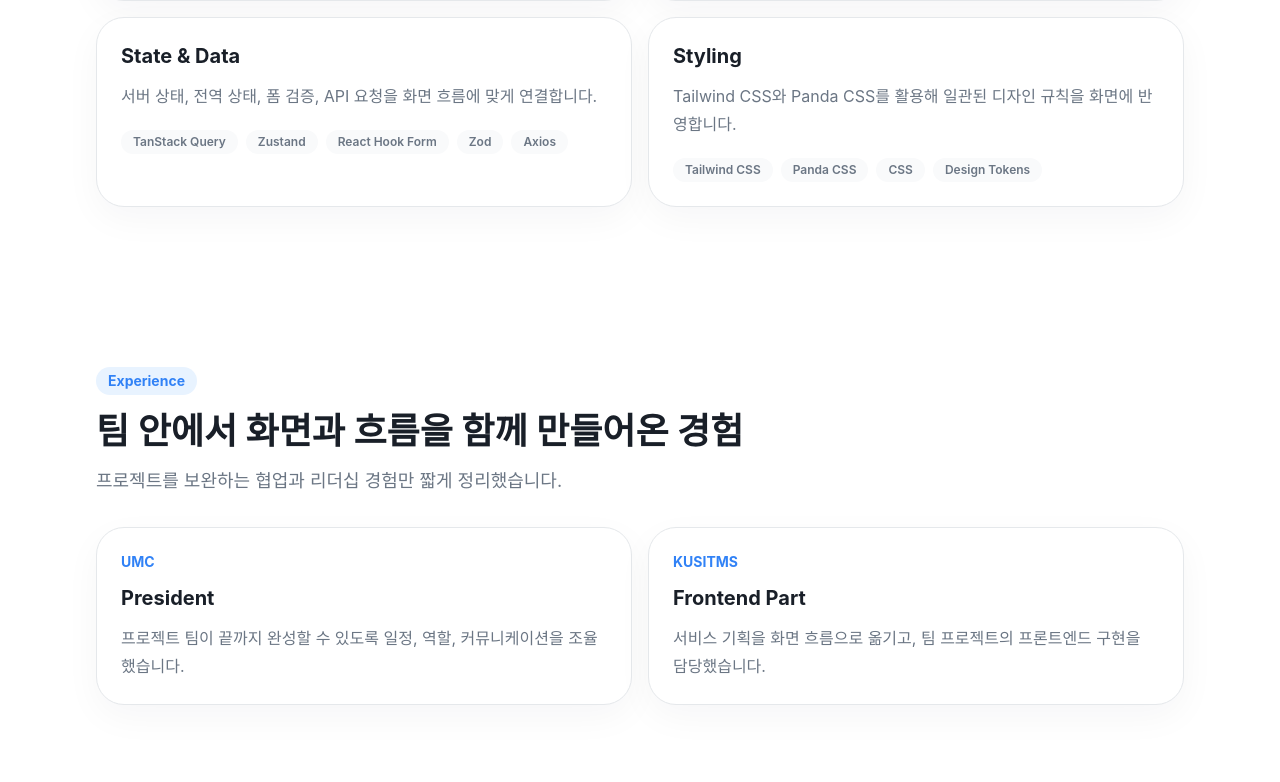
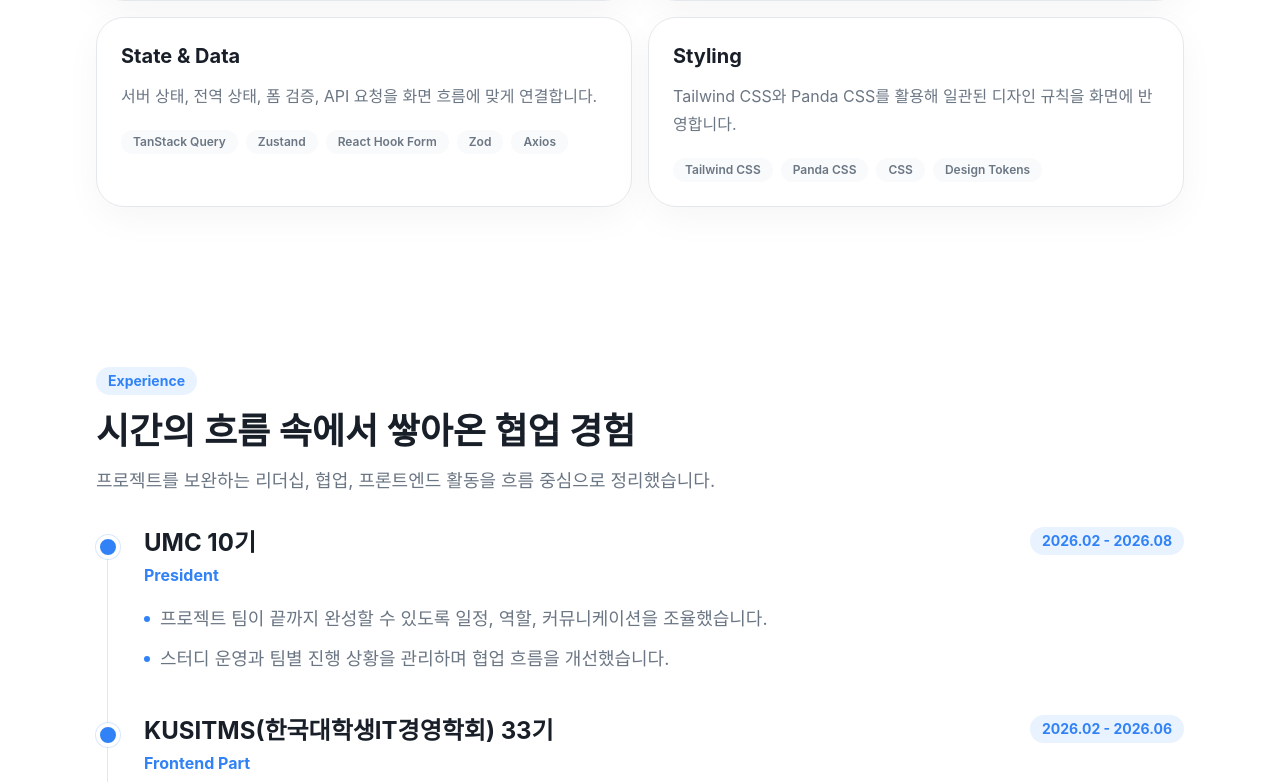
Before and after one commit to sungtaegyeong/portfolio, a Next.js app: page / in a window 1280 px wide. Shown: the part 2018-2800 px from the top of the page. Built offline with nearby package versions, Linux system fonts and the light colour scheme; no server answers.

Commit message:
feat: add experience timeline

```diff
--- a/src/components/sections/ExperienceSection.tsx
+++ b/src/components/sections/ExperienceSection.tsx
@@ -6,24 +6,50 @@ export function ExperienceSection() {
     <Section
       id="experience"
       eyebrow="Experience"
-      title="팀 안에서 화면과 흐름을 함께 만들어온 경험"
-      description="프로젝트를 보완하는 협업과 리더십 경험만 짧게 정리했습니다."
+      title="시간의 흐름 속에서 쌓아온 협업 경험"
+      description="프로젝트를 보완하는 리더십, 협업, 프론트엔드 활동을 흐름 중심으로 정리했습니다."
     >
-      <div className="grid gap-4 md:grid-cols-2">
+      <div className="relative">
+        <div
+          aria-hidden="true"
+          className="absolute top-3 bottom-3 left-[9px] w-px bg-[var(--border)] sm:left-[11px]"
+        />
+        <div className="space-y-10">
           {experiences.map((experience) => (
             <article
               key={`${experience.organization}-${experience.role}`}
-            className="rounded-[28px] border border-[var(--border)] bg-white p-6 shadow-[0_12px_36px_rgba(25,31,40,0.04)]"
+              className="relative pl-9 sm:pl-12"
             >
-            <p className="text-sm font-bold text-[var(--accent)]">{experience.organization}</p>
-            <h3 className="mt-3 text-xl font-bold text-[var(--foreground)]">
+              <span
+                aria-hidden="true"
+                className="absolute top-2 left-0 size-5 rounded-full border-4 border-white bg-[var(--accent)] shadow-[0_0_0_1px_rgba(49,130,246,0.18)] sm:size-6"
+              />
+              <div className="flex flex-col gap-3 sm:flex-row sm:items-start sm:justify-between">
+                <div>
+                  <h3 className="text-xl font-bold text-[var(--foreground)] sm:text-2xl">
+                    {experience.organization}
+                  </h3>
+                  <p className="mt-1 text-sm font-bold text-[var(--accent)] sm:text-base">
                     {experience.role}
-            </h3>
-            <p className="mt-3 text-base leading-7 text-[var(--muted)]">
-              {experience.description}
                   </p>
+                </div>
+                <p className="w-fit rounded-full bg-[var(--accent-soft)] px-3 py-1 text-sm font-bold text-[var(--accent)]">
+                  {experience.period}
+                </p>
+              </div>
+              <ul className="mt-4 space-y-2">
+                {experience.bullets.map((bullet) => (
+                  <li
+                    key={bullet}
+                    className="relative pl-4 text-base leading-7 text-[var(--muted)] before:absolute before:top-[0.72em] before:left-0 before:size-1.5 before:rounded-full before:bg-[var(--accent)] sm:text-lg sm:leading-8"
+                  >
+                    {bullet}
+                  </li>
+                ))}
+              </ul>
             </article>
           ))}
+        </div>
       </div>
     </Section>
   );
--- a/src/data/experiences.ts
+++ b/src/data/experiences.ts
@@ -1,14 +1,38 @@
 export const experiences = [
   {
-    organization: "UMC",
+    organization: "UMC 10기",
     role: "President",
-    description:
+    period: "2026.02 - 2026.08",
+    bullets: [
       "프로젝트 팀이 끝까지 완성할 수 있도록 일정, 역할, 커뮤니케이션을 조율했습니다.",
+      "스터디 운영과 팀별 진행 상황을 관리하며 협업 흐름을 개선했습니다.",
+    ],
   },
   {
-    organization: "KUSITMS",
+    organization: "KUSITMS(한국대학생IT경영학회) 33기",
     role: "Frontend Part",
-    description:
-      "서비스 기획을 화면 흐름으로 옮기고, 팀 프로젝트의 프론트엔드 구현을 담당했습니다.",
+    period: "2026.02 - 2026.06",
+    bullets: [
+      "LG 기업프로젝트를 진행하며 서비스 기획을 화면 흐름과 프론트엔드 구현으로 연결했습니다.",
+      "밋업 프로젝트 KKIUM에서 기획자, 디자이너, 백엔드와 협업해 주요 화면을 구현했습니다.",
+    ],
+  },
+  {
+    organization: "UMC 9기",
+    role: "Web Challenger",
+    period: "2025.09 - 2026.02",
+    bullets: [
+      "웹 파트 워크북을 진행하며 프론트엔드 기본기와 구현 흐름을 학습했습니다.",
+      "데모데이에 참여해 팀 프로젝트 결과물을 발표하고 피드백을 받았습니다.",
+    ],
+  },
+  {
+    organization: "Techeer Bootcamp",
+    role: "Participant",
+    period: "2025.01 - 2025.02",
+    bullets: [
+      "사용자 플로우를 기준으로 화면을 나누고 주요 페이지 UI를 구현했습니다.",
+      "반응형 레이아웃과 공통 컴포넌트를 정리해 팀 내 구현 속도를 높였습니다.",
+    ],
   },
 ] as const;
```
Also changed, not shown: 1 other file (tests, documents, lock files or other folders). Lines whose indentation alone changed are shown as unchanged.
